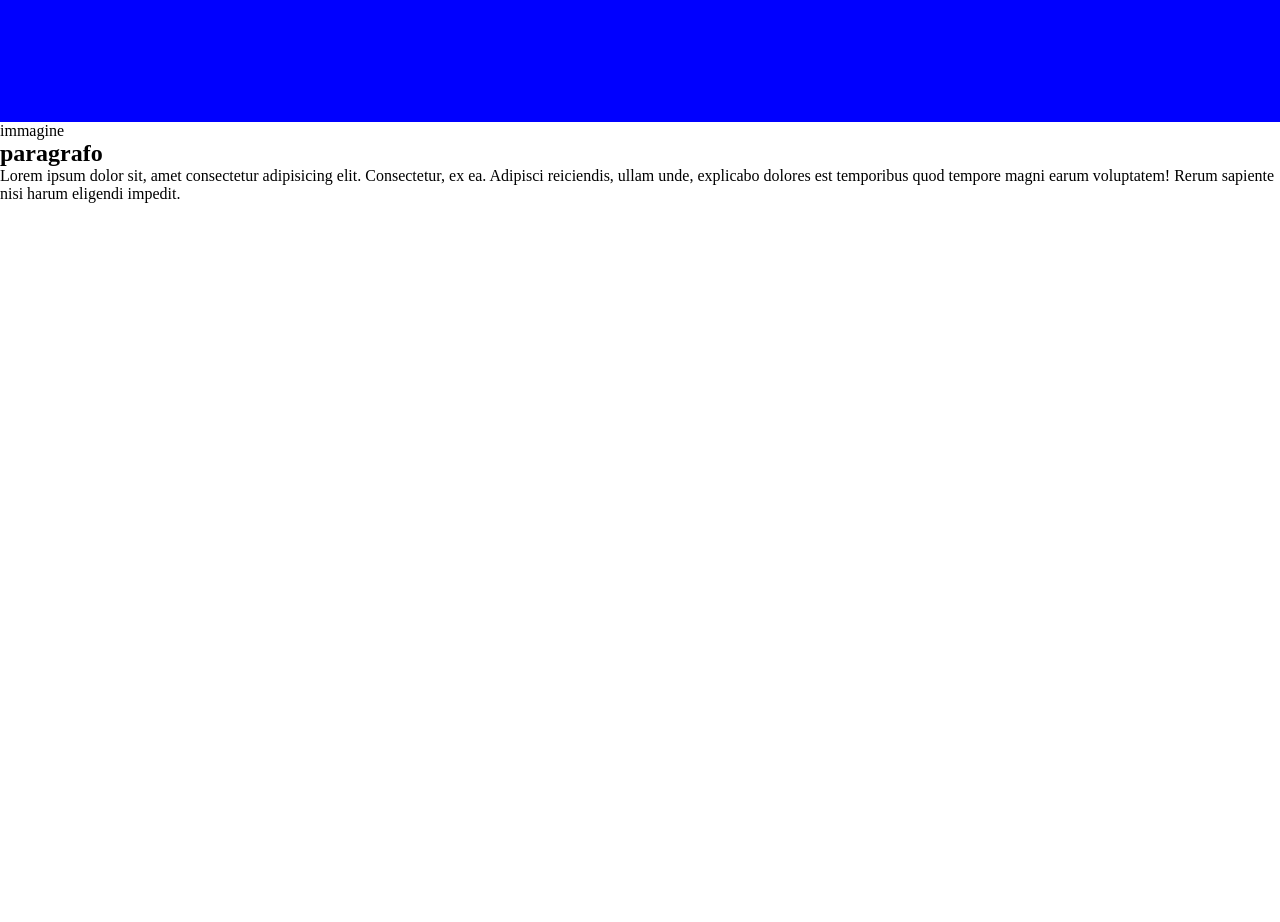
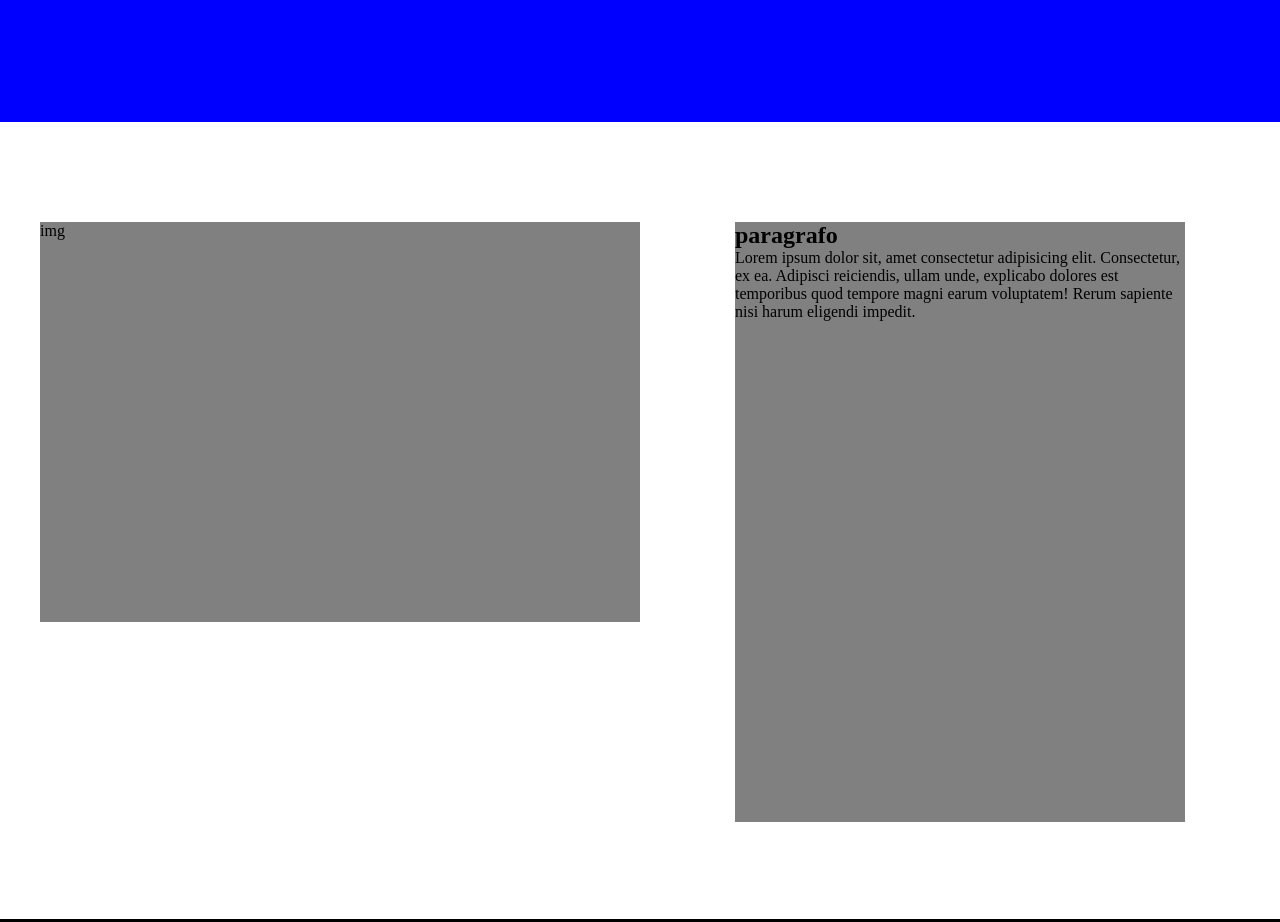
Before and after one commit to Mauro-angel99/htmlcss-struttura-discord, a plain HTML site: page index.html in a window 1280 px wide. Shown: the part 428-1350 px from the top of the page. Before the commit the page ends 800 px from the top, so only its background shows below. Drawn offline with Linux system fonts and the light colour scheme.

Commit message:
prima section

```diff
--- a/css/style.css
+++ b/css/style.css
@@ -12,6 +12,10 @@
 
 .space-around {
     justify-content: space-around;
+}
+
+.flex-end {
+    justify-content: flex-end;
 }
 
 .items-center {
@@ -54,3 +58,27 @@ ul {
 
 
 /* main */
+
+
+section {
+    height: 800px;
+    padding-top: 100px;
+    border-bottom: 3px solid black;
+}
+
+.sezione {
+    min-width: 50%;
+}
+
+
+.img {
+    height: 400px;
+    width: 600px;
+    background-color: grey;
+}
+
+.paragrafo {
+    height: 600px;
+    max-width: 450px;
+    background-color: grey;
+}
--- a/index.html
+++ b/index.html
@@ -35,14 +35,26 @@
             <button>button</button>
         </div>
     </header>
+
+    <!-- main -->
+
+
     <main>
-        <section>
-            <div>immagine</div>
-            <div>
-                <h2>paragrafo</h2>
-                <p>Lorem ipsum dolor sit, amet consectetur adipisicing elit. Consectetur, ex ea. Adipisci reiciendis,
-                    ullam unde, explicabo dolores est temporibus quod tempore magni earum voluptatem! Rerum sapiente
-                    nisi harum eligendi impedit.</p>
+        <section class="conteiner-flex">
+            <div class="sezione conteiner-flex flex-end">
+                <div class="img">img</div>
+            </div>
+            <div class=" sezione conteiner-flex content-center">
+                <div class="paragrafo">
+                    <h2>paragrafo</h2>
+                    <p>
+                        Lorem ipsum dolor sit, amet consectetur adipisicing elit. Consectetur, ex ea. Adipisci
+                        reiciendis,
+                        ullam unde, explicabo dolores est temporibus quod tempore magni earum voluptatem! Rerum
+                        sapiente
+                        nisi harum eligendi impedit.
+                    </p>
+                </div>
             </div>
         </section>
     </main>
```
